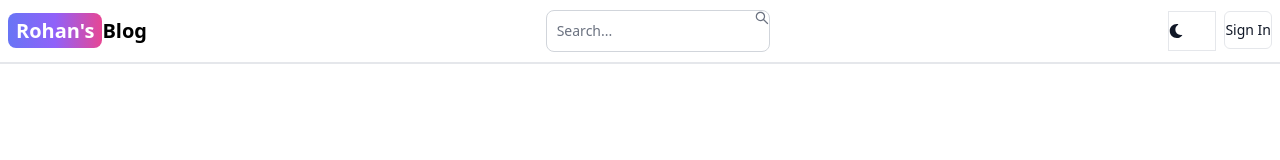
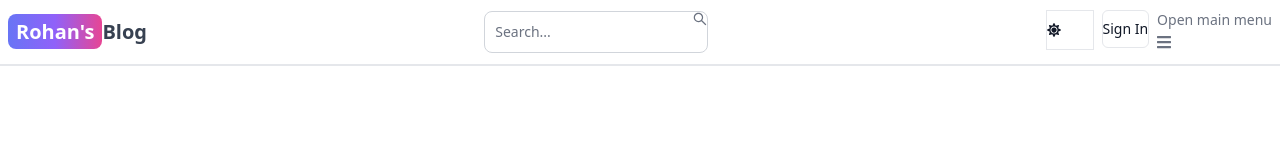
Before and after one commit to rohansamuel07/Personal-Blog-Project, a React (Vite) app in the folder client/: page / in a window 1280 px wide. Shown: the top 160 px of the page. Built offline with nearby package versions, Linux system fonts and the light colour scheme; no server answers.

Commit message:
Setting Up Dark and Light Theme

```diff
--- a/client/package.json
+++ b/client/package.json
@@ -18,7 +18,8 @@
     "react-dom": "^18.3.1",
     "react-icons": "^5.3.0",
     "react-redux": "^9.1.2",
-    "react-router-dom": "^6.26.2"
+    "react-router-dom": "^6.26.2",
+    "redux-persist": "^6.0.0"
   },
   "devDependencies": {
     "@eslint/js": "^9.9.0",
--- a/client/src/components/Header.jsx
+++ b/client/src/components/Header.jsx
@@ -1,38 +1,126 @@
-import { Navbar, TextInput, Button } from 'flowbite-react';
-import { Link } from 'react-router-dom';
+import { Avatar, Button, Dropdown, Navbar, TextInput } from 'flowbite-react';
+import { Link, useLocation, useNavigate } from 'react-router-dom';
 import { AiOutlineSearch } from 'react-icons/ai';
-import { FaMoon } from 'react-icons/fa';
+import { FaMoon, FaSun } from 'react-icons/fa';
+import { useSelector, useDispatch } from 'react-redux';
+import { toggleTheme } from '../redux/theme/themeSlice';
+import { signoutSuccess } from '../redux/user/userSlice';
+import { useEffect, useState } from 'react';
 
 export default function Header() {
+  const path = useLocation().pathname;
+  const location = useLocation();
+  const navigate = useNavigate();
+  const dispatch = useDispatch();
+  const { currentUser } = useSelector((state) => state.user);
+  const { theme } = useSelector((state) => state.theme);
+  const [searchTerm, setSearchTerm] = useState('');
+
+  useEffect(() => {
+    const urlParams = new URLSearchParams(location.search);
+    const searchTermFromUrl = urlParams.get('searchTerm');
+    if (searchTermFromUrl) {
+      setSearchTerm(searchTermFromUrl);
+    }
+  }, [location.search]);
+
+  const handleSignout = async () => {
+    try {
+      const res = await fetch('/api/user/signout', {
+        method: 'POST',
+      });
+      const data = await res.json();
+      if (!res.ok) {
+        console.log(data.message);
+      } else {
+        dispatch(signoutSuccess());
+      }
+    } catch (error) {
+      console.log(error.message);
+    }
+  };
+
+  const handleSubmit = (e) => {
+    e.preventDefault();
+    const urlParams = new URLSearchParams(location.search);
+    urlParams.set('searchTerm', searchTerm);
+    const searchQuery = urlParams.toString();
+    navigate(`/search?${searchQuery}`);
+  };
+
   return (
     <Navbar className='border-b-2'>
-      <Link to='/' className='self-center whitespace-nowrap text-sm sm:text-xl font-semibold dark:text-white'>
+      <Link
+        to='/'
+        className='self-center whitespace-nowrap text-sm sm:text-xl font-semibold dark:text-white'
+      >
         <span className='px-2 py-1 bg-gradient-to-r from-indigo-500 via-purple-500 to-pink-500 rounded-lg text-white'>
           Rohan's
         </span>
         Blog
       </Link>
-      <form>
+      <form onSubmit={handleSubmit}>
         <TextInput
           type='text'
           placeholder='Search...'
           rightIcon={AiOutlineSearch}
           className='hidden lg:inline'
+          value={searchTerm}
+          onChange={(e) => setSearchTerm(e.target.value)}
         />
       </form>
       <Button className='w-12 h-10 lg:hidden' color='gray' pill>
         <AiOutlineSearch />
       </Button>
-      <div className="flex gap-2 md:order-2">
-        <Button className='w-12 h-10 hidden sm:inline' color='gray' pill>
-          <FaMoon />
+      <div className='flex gap-2 md:order-2'>
+        <Button
+          className='w-12 h-10 hidden sm:inline'
+          color='gray'
+          pill
+          onClick={() => dispatch(toggleTheme())}
+        >
+          {theme === 'light' ? <FaSun /> : <FaMoon />}
         </Button>
-        <Link to='/sign-in'>
-          <Button gradientDuoTone='purpleToBlue' outline>
-            Sign In
-          </Button>
-        </Link>
+        {currentUser ? (
+          <Dropdown
+            arrowIcon={false}
+            inline
+            label={
+              <Avatar alt='user' img={currentUser.profilePicture} rounded />
+            }
+          >
+            <Dropdown.Header>
+              <span className='block text-sm'>@{currentUser.username}</span>
+              <span className='block text-sm font-medium truncate'>
+                {currentUser.email}
+              </span>
+            </Dropdown.Header>
+            <Link to={'/dashboard?tab=profile'}>
+              <Dropdown.Item>Profile</Dropdown.Item>
+            </Link>
+            <Dropdown.Divider />
+            <Dropdown.Item onClick={handleSignout}>Sign out</Dropdown.Item>
+          </Dropdown>
+        ) : (
+          <Link to='/sign-in'>
+            <Button gradientDuoTone='purpleToBlue' outline>
+              Sign In
+            </Button>
+          </Link>
+        )}
+        <Navbar.Toggle />
       </div>
+      <Navbar.Collapse>
+        <Navbar.Link active={path === '/'} as={'div'}>
+          <Link to='/'>Home</Link>
+        </Navbar.Link>
+        <Navbar.Link active={path === '/about'} as={'div'}>
+          <Link to='/about'>About</Link>
+        </Navbar.Link>
+        <Navbar.Link active={path === '/projects'} as={'div'}>
+          <Link to='/projects'>Projects</Link>
+        </Navbar.Link>
+      </Navbar.Collapse>
     </Navbar>
   );
 }
--- /dev/null
+++ b/client/src/components/ThemeProvider.jsx
@@ -0,0 +1,20 @@
+import { useSelector } from 'react-redux';
+import PropTypes from 'prop-types';
+
+function ThemeProvider({ children }) {
+  const { theme } = useSelector((state) => state.theme);
+  return (
+    <div className={theme}>
+      <div className='bg-white text-gray-700 dark:text-gray-200 dark:bg-[rgb(16,23,42)] min-h-screen'>
+        {children}
+      </div>
+    </div>
+  );
+}
+
+// Define PropTypes for the component
+ThemeProvider.propTypes = {
+  children: PropTypes.node.isRequired,
+};
+
+export default ThemeProvider;
--- a/client/src/index.css
+++ b/client/src/index.css
@@ -1,3 +1,6 @@
 @tailwind base;
 @tailwind components;
 @tailwind utilities;
+
+/* Optionally include Flowbite CSS */
+@import 'flowbite';
--- a/client/src/main.jsx
+++ b/client/src/main.jsx
@@ -1,4 +1,4 @@
-import { StrictMode } from 'react'
+/*import { StrictMode } from 'react'
 import { createRoot } from 'react-dom/client'
 import App from './App.jsx'
 import './index.css'
@@ -11,3 +11,21 @@ createRoot(document.getElementById('root')).render(
     <App />
   </StrictMode>,
 )
+*/
+import ReactDOM from 'react-dom/client';
+import App from './App.jsx';
+import './index.css';
+import { store, persistor } from './redux/store.js';
+import { Provider } from 'react-redux';
+import { PersistGate } from 'redux-persist/integration/react';
+import ThemeProvider from './components/ThemeProvider.jsx';
+
+ReactDOM.createRoot(document.getElementById('root')).render(
+  <PersistGate persistor={persistor}>
+    <Provider store={store}>
+      <ThemeProvider>
+        <App />
+      </ThemeProvider>
+    </Provider>
+  </PersistGate>
+);
--- /dev/null
+++ b/client/src/redux/store.js
@@ -0,0 +1,26 @@
+import { configureStore, combineReducers } from '@reduxjs/toolkit';
+import userReducer from './user/userSlice';
+import themeReducer from './theme/themeSlice';
+import { persistReducer, persistStore } from 'redux-persist';
+import storage from 'redux-persist/lib/storage';
+
+const rootReducer = combineReducers({
+  user: userReducer,
+  theme: themeReducer,
+});
+
+const persistConfig = {
+  key: 'root',
+  storage,
+  version: 1,
+};
+
+const persistedReducer = persistReducer(persistConfig, rootReducer);
+
+export const store = configureStore({
+  reducer: persistedReducer,
+  middleware: (getDefaultMiddleware) =>
+    getDefaultMiddleware({ serializableCheck: false }),
+});
+
+export const persistor = persistStore(store);
--- /dev/null
+++ b/client/src/redux/theme/themeSlice.js
@@ -0,0 +1,19 @@
+import {createSlice} from '@reduxjs/toolkit';
+
+const initialState = {
+    theme: 'light',
+};
+
+const themeSlice = createSlice({
+    name: 'theme',
+    initialState,
+    reducers: {
+        toggleTheme: (state) => {
+            state.theme = state.theme === 'light' ? 'dark' : 'light';
+        },
+        }
+});
+
+export const {toggleTheme} = themeSlice.actions;
+
+export default themeSlice.reducer;
--- /dev/null
+++ b/client/src/redux/user/userSlice.js
@@ -0,0 +1,73 @@
+import { createSlice } from '@reduxjs/toolkit';
+
+const initialState = {
+  currentUser: null,
+  error: null,
+  loading: false,
+};
+
+const userSlice = createSlice({
+  name: 'user',
+  initialState,
+  reducers: {
+    signInStart: (state) => {
+      state.loading = true;
+      state.error = null;
+    },
+    signInSuccess: (state, action) => {
+      state.currentUser = action.payload;
+      state.loading = false;
+      state.error = null;
+    },
+    signInFailure: (state, action) => {
+      state.loading = false;
+      state.error = action.payload;
+    },
+    updateStart: (state) => {
+      state.loading = true;
+      state.error = null;
+    },
+    updateSuccess: (state, action) => {
+      state.currentUser = action.payload;
+      state.loading = false;
+      state.error = null;
+    },
+    updateFailure: (state, action) => {
+      state.loading = false;
+      state.error = action.payload;
+    },
+    deleteUserStart: (state) => {
+      state.loading = true;
+      state.error = null;
+    },
+    deleteUserSuccess: (state) => {
+      state.currentUser = null;
+      state.loading = false;
+      state.error = null;
+    },
+    deleteUserFailure: (state, action) => {
+      state.loading = false;
+      state.error = action.payload;
+    },
+    signoutSuccess: (state) => {
+      state.currentUser = null;
+      state.error = null;
+      state.loading = false;
+    },
+  },
+});
+
+export const {
+  signInStart,
+  signInSuccess,
+  signInFailure,
+  updateStart,
+  updateSuccess,
+  updateFailure,
+  deleteUserStart,
+  deleteUserSuccess,
+  deleteUserFailure,
+  signoutSuccess,
+} = userSlice.actions;
+
+export default userSlice.reducer;
--- a/client/tailwind.config.js
+++ b/client/tailwind.config.js
@@ -3,14 +3,14 @@ import flowbite from 'flowbite/plugin';
 
 export default {
   content: [
-    './index.html',
-    './src/**/*.{js,ts,jsx,tsx}',
-    './node_modules/flowbite/**/*.js'  // Include Flowbite components
+    './index.html',                        // Include your HTML file
+    './src/**/*.{js,ts,jsx,tsx}',          // Include your React components
+    './node_modules/flowbite/**/*.js'      // Include Flowbite components
   ],
   theme: {
-    extend: {},
+    extend: {},                             // Optionally extend default theme here
   },
   plugins: [
-    flowbite, // Add Flowbite plugin here
+    flowbite,                               // Flowbite plugin added
   ],
 }
```
Also changed, not shown: 1 other file (tests, documents, lock files or other folders).
